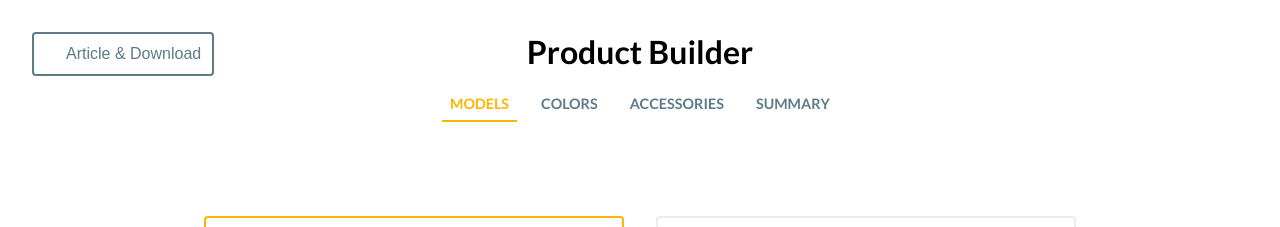
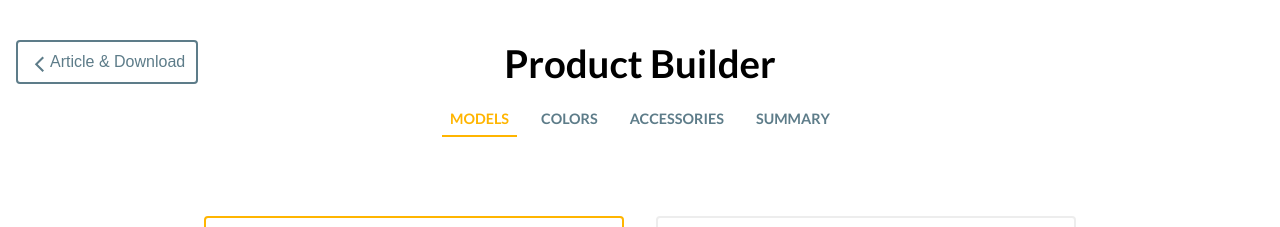
Before and after one commit to vikvikvr/housevo, a Next.js app: page / in a window 1280 px wide. Shown: the top 227 px of the page. Built offline with nearby package versions, Linux system fonts and the light colour scheme.

Commit message:
style: improve responsivness

```diff
--- a/components/ProductBuilder/AccessoriesPicker/AccessoriesPicker.module.scss
+++ b/components/ProductBuilder/AccessoriesPicker/AccessoriesPicker.module.scss
@@ -46,6 +46,7 @@
 @include desktop {
   .container {
     padding: 4rem 3.5rem;
+    margin-top: 8rem;
   }
 
   .accessoryItem {
--- a/components/ProductBuilder/ColorPicker/ColorPicker.module.scss
+++ b/components/ProductBuilder/ColorPicker/ColorPicker.module.scss
@@ -38,6 +38,7 @@
 @include desktop {
   .container {
     padding: 0 10rem;
+    margin-top: 8rem;
   }
 
   .colorCircle {
--- a/components/ProductBuilder/ColorPicker/ColorPicker.tsx
+++ b/components/ProductBuilder/ColorPicker/ColorPicker.tsx
@@ -1,3 +1,4 @@
+/* eslint-disable @next/next/no-img-element */
 import { ColorBubble } from "components";
 import { CarColor } from "types";
 import styles from "./ColorPicker.module.scss";
--- a/components/ProductBuilder/ModelPicker/ModelPicker.tsx
+++ b/components/ProductBuilder/ModelPicker/ModelPicker.tsx
@@ -1,3 +1,4 @@
+/* eslint-disable @next/next/no-img-element */
 import styles from "./ModelPicker.module.scss";
 import Image from "next/image";
 import { CarModel } from "types";
--- a/components/ProductBuilder/Summary/Summary.tsx
+++ b/components/ProductBuilder/Summary/Summary.tsx
@@ -1,3 +1,4 @@
+/* eslint-disable @next/next/no-img-element */
 import styles from "./Summary.module.scss";
 import { Car } from "types";
 import { numberWithPeriods } from "helpers";
--- a/components/ProductBuilder/WizardHeader/WizardHeader.module.scss
+++ b/components/ProductBuilder/WizardHeader/WizardHeader.module.scss
@@ -8,6 +8,8 @@
   grid: 1fr / 1fr 1fr;
   align-items: center;
   gap: 1rem;
+  z-index: 2;
+  padding: 2rem 0 1rem 0;
 }
 
 .titleMobile {
@@ -25,6 +27,7 @@
 
 .backButton {
   @include rounded;
+  cursor: pointer;
   grid-column: span 2;
   padding: 0.7rem;
   background-color: $textLight;
@@ -36,10 +39,24 @@
     display: block;
   }
 
-  .iconContainer {
-    transform: rotate(180deg);
+  &:hover {
+    background-color: $textLight;
+    color: white;
+  }
+
+  .iconContainerLight {
+    transform: rotate(180deg) translateY(50%);
     position: absolute;
     left: 1rem;
+    top: 50%;
+  }
+
+  .iconContainerDark {
+    display: none;
+    transform: rotate(180deg) translateY(50%);
+    position: absolute;
+    left: 1rem;
+    top: 50%;
   }
 }
 
@@ -51,7 +68,7 @@
 @include desktop {
   .container {
     @include column;
-    padding: 2rem;
+    padding: 2.5rem;
     position: fixed;
     top: 0;
   }
@@ -63,7 +80,7 @@
   .titleDesktop {
     display: block;
     content: "asd";
-    font-size: 2rem;
+    font-size: 2.4rem;
     font-weight: 700;
     text-transform: capitalize;
   }
@@ -75,7 +92,17 @@
     background-color: white;
     color: $textLight;
     position: absolute;
-    left: 2rem;
+    left: 1rem;
+
+    &:hover {
+      .iconContainerDark {
+        display: none;
+      }
+    }
+
+    .iconContainerDark {
+      display: block;
+    }
   }
 
   .stepCounter {
--- a/components/ProductBuilder/WizardHeader/WizardHeader.tsx
+++ b/components/ProductBuilder/WizardHeader/WizardHeader.tsx
@@ -1,5 +1,5 @@
 import styles from "./WizardHeader.module.scss";
-import { arrowLightIcon } from "assets/images";
+import { arrowLightIcon, arrowDarkIcon } from "assets/images";
 import Image from "next/image";
 
 interface Props {
@@ -31,8 +31,11 @@ function WizardHeader({ step, selectStep }: Props): JSX.Element {
       </ul>
       <button className={styles.backButton} data-step={step}>
         {/* TODO: show icon for desktop */}
-        <span className={styles.iconContainer}>
+        <span className={styles.iconContainerLight}>
           <Image src={arrowLightIcon} alt="arrow icon" />
+        </span>
+        <span className={styles.iconContainerDark}>
+          <Image src={arrowDarkIcon} alt="arrow icon" />
         </span>
         <span>Article & Download</span>
       </button>
--- a/next.config.js
+++ b/next.config.js
@@ -1,3 +1,6 @@
 module.exports = {
   reactStrictMode: true,
-}
+  images: {
+    domains: ["codyhouse.co"],
+  },
+};
--- a/styles/colors.scss
+++ b/styles/colors.scss
@@ -1,3 +1,4 @@
 $textLight: #5d7c89;
 $lightGray: #ededed;
 $primary: #ffb500;
+$primaryHover: #fcbd1f;
```
